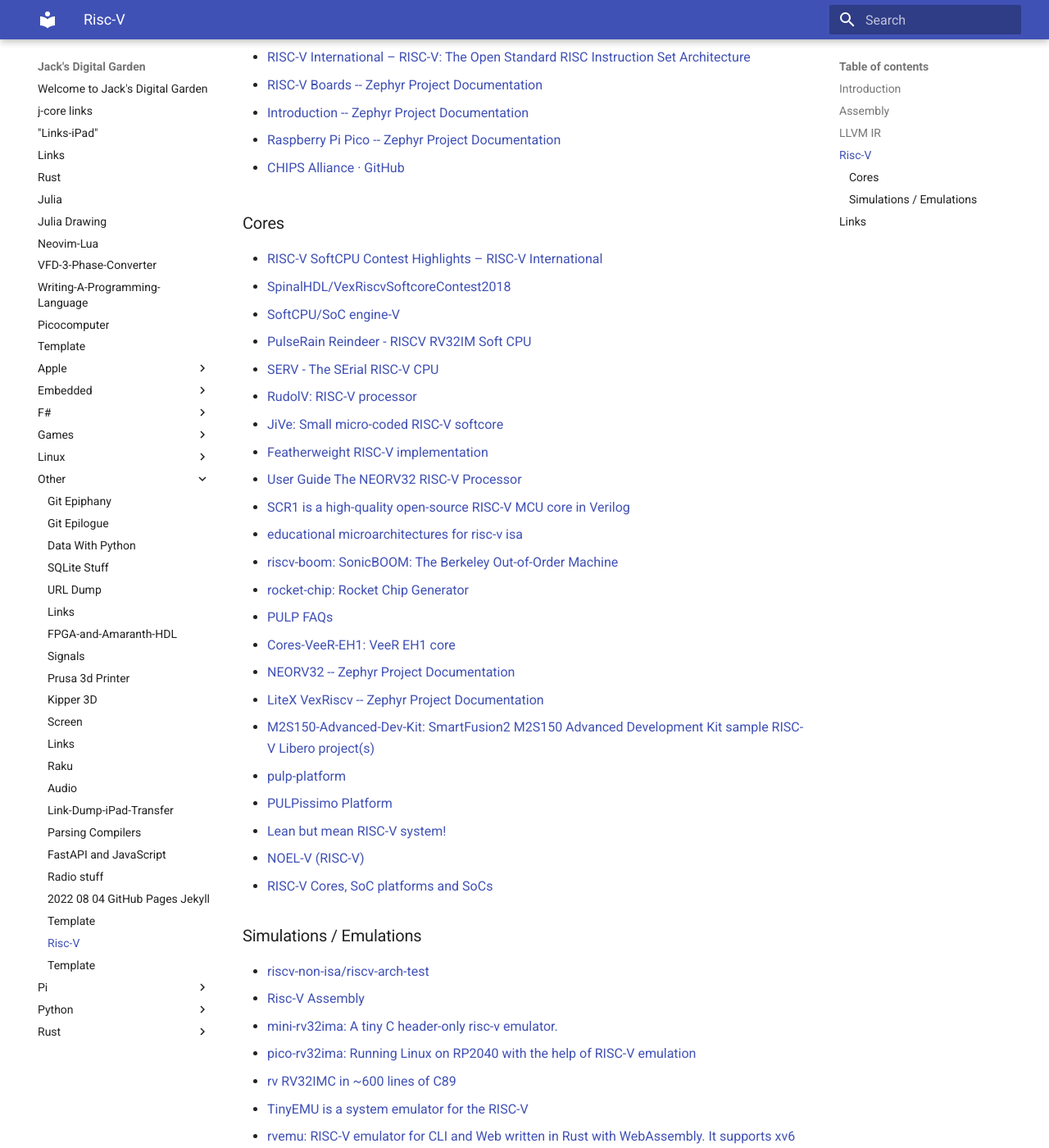
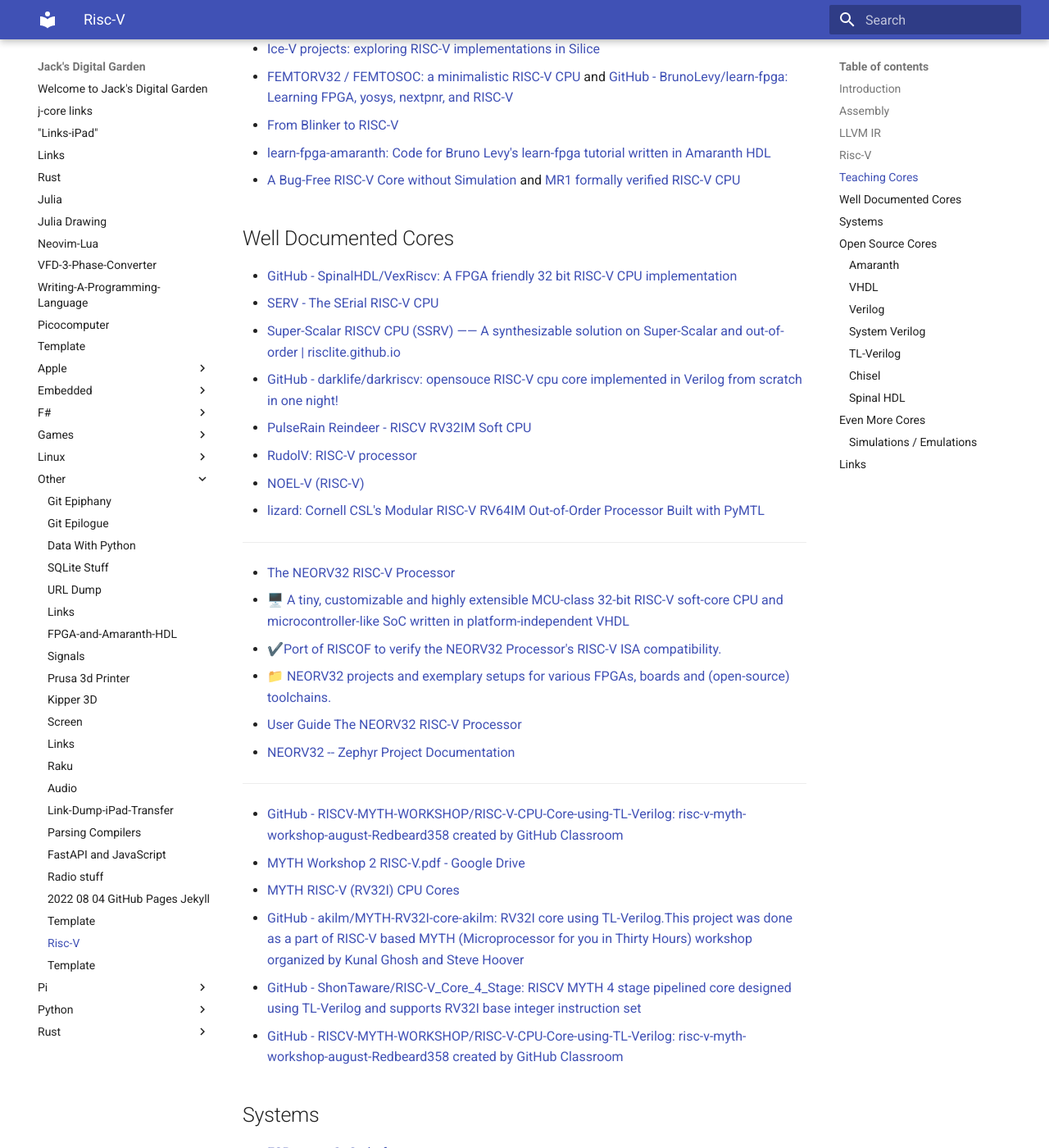
Before and after one commit to jchidley/mkdocs-material-test, an MkDocs documentation site: the page built from docs/Other/2023-09-22-Risc-V.md, in a window 1280 px wide and 1400 px high, scrolled down 1456 px. Shown: the whole window at 82% size. Built offline with MkDocs 1.6.1 and Material for MkDocs 9.7.7, drawn with Linux system fonts in a browser that asks for light colours; some of the changed text lies outside the part shown.

Commit message:
Reorganised Everything

```diff
--- a/docs/Other/2023-09-22-Risc-V.md
+++ b/docs/Other/2023-09-22-Risc-V.md
@@ -31,23 +31,9 @@
 * [Copy Hunting | TigerBeetle](https://tigerbeetle.com/blog/2023-07-26-copy-hunting/)
 * [A Gentle Introduction to LLVM IR · mcyoung](https://mcyoung.xyz/2023/08/01/llvm-ir/)
 
-
 ## Risc-V
 
 * [RV32I Introduction](https://youtube.com/playlist?list=PL3by7evD3F53Dz2RiB47Ztp9l_piGVuus&si=tc9N5EjrUwVunCBr)
-
-* [The NEORV32 RISC-V Processor](https://stnolting.github.io/neorv32/)
-* [GitHub - SpinalHDL/VexRiscv: A FPGA friendly 32 bit RISC-V CPU implementation](https://github.com/SpinalHDL/VexRiscv)
-* [Ice-V projects: exploring RISC-V implementations in Silice](https://github.com/sylefeb/Silice/blob/master/projects/ice-v/README.md)
-* [FEMTORV32 / FEMTOSOC: a minimalistic RISC-V CPU](https://github.com/BrunoLevy/learn-fpga/tree/master/FemtoRV)
-* [SERV - The SErial RISC-V CPU](https://github.com/olofk/serv)
-* [🖥️ A tiny, customizable and highly extensible MCU-class 32-bit RISC-V soft-core CPU and microcontroller-like SoC written in platform-independent VHDL.](https://github.com/stnolting/neorv32)
-* [✔️Port of RISCOF to verify the NEORV32 Processor's RISC-V ISA compatibility.](https://github.com/stnolting/neorv32-riscof)
-* [📁 NEORV32 projects and exemplary setups for various FPGAs, boards and (open-source) toolchains.](https://github.com/stnolting/neorv32-setups)
-* [Linux on LiteX-VexRiscv](https://github.com/litex-hub/linux-on-litex-vexriscv)
-
----
-
 * [The Zephyr Project – A proven RTOS ecosystem, by developers, for developers.](https://www.zephyrproject.org)
 * [RISC-V International – RISC-V: The Open Standard RISC Instruction Set Architecture](https://riscv.org)
 * [RISC-V Boards -- Zephyr Project Documentation](https://docs.zephyrproject.org/latest/boards/riscv/index.html)
@@ -57,30 +43,117 @@
 
 * [CHIPS Alliance · GitHub](https://github.com/chipsalliance)
 
-### Cores
+## Teaching Cores
 
-* [RISC-V SoftCPU Contest Highlights – RISC-V International](https://riscv.org/blog/2018/12/risc-v-softcpu-contest-highlights/)
-* [SpinalHDL/VexRiscvSoftcoreContest2018](https://github.com/SpinalHDL/VexRiscvSoftcoreContest2018)
+* [Designing a CPU in VHDL, Part 15: Introducing RPU](https://domipheus.com/blog/designing-a-cpu-in-vhdl-part-15-introducing-rpu/)
+* [Designing a CPU in VHDL](https://domipheus.com/blog/designing-a-cpu-in-vhdl-part-1-rationale-tools-method/)
+* [GitHub - Domipheus/RPU: Basic RISC-V CPU implementation in VHDL.](https://github.com/Domipheus/RPU)
+* [rsd Wiki](https://github.com/rsd-devel/rsd/wiki/en-home) and [RSD: RISC-V Out-of-Order Superscalar Processor](https://github.com/rsd-devel/rsd)
+* [Ice-V projects: exploring RISC-V implementations in Silice](https://github.com/sylefeb/Silice/blob/master/projects/ice-v/README.md)
+* [FEMTORV32 / FEMTOSOC: a minimalistic RISC-V CPU](https://github.com/BrunoLevy/learn-fpga/tree/master/FemtoRV) and [GitHub - BrunoLevy/learn-fpga: Learning FPGA, yosys, nextpnr, and RISC-V](https://github.com/BrunoLevy/learn-fpga/tree/master)
+* [From Blinker to RISC-V](https://github.com/BrunoLevy/learn-fpga/blob/master/FemtoRV/TUTORIALS/FROM_BLINKER_TO_RISCV/README.md)
+* [learn-fpga-amaranth: Code for Bruno Levy's learn-fpga tutorial written in Amaranth HDL](https://github.com/bl0x/learn-fpga-amaranth)
+* [A Bug-Free RISC-V Core without Simulation](https://tomverbeure.github.io/risc-v/2018/11/19/A-Bug-Free-RISC-V-Core-without-Simulation.html) and [MR1 formally verified RISC-V CPU](https://github.com/tomverbeure/mr1)
+
+## Well Documented Cores
+
+* [GitHub - SpinalHDL/VexRiscv: A FPGA friendly 32 bit RISC-V CPU implementation](https://github.com/SpinalHDL/VexRiscv)
+* [SERV - The SErial RISC-V CPU](https://github.com/olofk/serv)
+* [Super-Scalar RISCV CPU (SSRV) —— A synthesizable solution on Super-Scalar and out-of-order | risclite.github.io](https://risclite.github.io)
+* [GitHub - darklife/darkriscv: opensouce RISC-V cpu core implemented in Verilog from scratch in one night!](https://github.com/darklife/darkriscv)
+* [PulseRain Reindeer - RISCV RV32IM Soft CPU](https://github.com/PulseRain/Reindeer)
+* [RudolV: RISC-V processor](https://github.com/bobbl/rudolv)
+* [NOEL-V (RISC-V)](https://www.gaisler.com/index.php/products/processors/noel-v)
+* [lizard: Cornell CSL's Modular RISC-V RV64IM Out-of-Order Processor Built with PyMTL](https://github.com/cornell-brg/lizard)
+
+---
+
+* [The NEORV32 RISC-V Processor](https://stnolting.github.io/neorv32/)
+* [🖥️ A tiny, customizable and highly extensible MCU-class 32-bit RISC-V soft-core CPU and microcontroller-like SoC written in platform-independent VHDL](https://github.com/stnolting/neorv32)
+* [✔️Port of RISCOF to verify the NEORV32 Processor's RISC-V ISA compatibility.](https://github.com/stnolting/neorv32-riscof)
+* [📁 NEORV32 projects and exemplary setups for various FPGAs, boards and (open-source) toolchains.](https://github.com/stnolting/neorv32-setups)
+* [User Guide The NEORV32 RISC-V Processor](https://stnolting.github.io/neorv32/ug/)
+* [NEORV32 -- Zephyr Project Documentation](https://docs.zephyrproject.org/latest/boards/riscv/neorv32/doc/index.html)
+
+---
+
+* [GitHub - RISCV-MYTH-WORKSHOP/RISC-V-CPU-Core-using-TL-Verilog: risc-v-myth-workshop-august-Redbeard358 created by GitHub Classroom](https://github.com/RISCV-MYTH-WORKSHOP/RISC-V-CPU-Core-using-TL-Verilog)
+* [MYTH Workshop 2 RISC-V.pdf - Google Drive](https://drive.google.com/file/d/1tqvXmFru31-tezDX30jTNJoLcQk308UM/view)
+* [MYTH RISC-V (RV32I) CPU Cores](https://github.com/stevehoover/RISC-V_MYTH_Workshop/blob/master/student_projects.md)
+* [GitHub - akilm/MYTH-RV32I-core-akilm: RV32I core using TL-Verilog.This project was done as a part of RISC-V based MYTH (Microprocessor for you in Thirty Hours) workshop organized by Kunal Ghosh and Steve Hoover](https://github.com/akilm/MYTH-RV32I-core-akilm)
+* [GitHub - ShonTaware/RISC-V_Core_4_Stage: RISCV MYTH 4 stage pipelined core designed using TL-Verilog and supports RV32I base integer instruction set](https://github.com/ShonTaware/RISC-V_Core_4_Stage)
+* [GitHub - RISCV-MYTH-WORKSHOP/RISC-V-CPU-Core-using-TL-Verilog: risc-v-myth-workshop-august-Redbeard358 created by GitHub Classroom](https://github.com/RISCV-MYTH-WORKSHOP/RISC-V-CPU-Core-using-TL-Verilog)
+
+## Systems
+
+* [ESP - open SoC platform](https://esp.cs.columbia.edu/docs/)
+* [Welcome to Chipyard’s documentation](https://chipyard.readthedocs.io/en/latest/index.html)
+* [PicoSoC - A simple example SoC using PicoRV32](https://github.com/YosysHQ/picorv32/tree/master/picosoc)
+* [Riscy-SoC: Riscy-SoC is SoC based on RISC-V CPU core, designed in Verilog](https://github.com/AleksandarKostovic/Riscy-SoC)
+* [rocket-chip: Rocket Chip Generator](https://github.com/chipsalliance/rocket-chip)
+* [Enjoy-Digital » FPGA-based design services and Open-Source](http://www.enjoy-digital.fr)
+* [Linux on LiteX-VexRiscv](https://github.com/litex-hub/linux-on-litex-vexriscv)
+* [LiteX VexRiscv -- Zephyr Project Documentation](https://docs.zephyrproject.org/latest/boards/riscv/litex_vexriscv/doc/index.html)
+* [VexRiscv: A FPGA friendly 32 bit RISC-V CPU implementation](https://github.com/SpinalHDL/VexRiscv#briey-soc)
+* [SoC toplevel (Pinsec) — SpinalHDL documentation](https://spinalhdl.github.io/SpinalDoc-RTD/master/SpinalHDL/Legacy/pinsec/hardware_toplevel.html)
+* [ReonV is a modified version of the Leon3, a synthesisable VHDL model of a 32-bit processor originally compliant with the SPARC V8 architecture, now changed to RISC-V ISA.](https://github.com/lcbcFoo/ReonV)
+* [PULP FAQs](https://pulp-platform.org/index.html)
+* [This is the top-level project for the PULPissimo Platform. It instantiates a PULPissimo open-source system with a PULP SoC domain, but no cluster.](https://github.com/pulp-platform/pulpissimo)
+* [pulpino: An open-source microcontroller system based on RISC-V](https://github.com/pulp-platform/pulpino)
+
+## Open Source Cores
+
+### Amaranth
+
+* [icicle: 32-bit RISC-V system on chip for iCE40 and ECP5 FPGAs](https://github.com/grahamedgecombe/icicle)
+* [minerva: A 32-bit RISC-V soft processor](https://github.com/minerva-cpu/minerva)
+
+### VHDL
+
+* [Instant SoC](https://www.fpga-cores.com/instant-soc/) using C++
+
+### Verilog
+
+* [SCR1 is a high-quality open-source RISC-V MCU core in Verilog](https://github.com/syntacore/scr1)
 * [SoftCPU/SoC engine-V](https://github.com/micro-FPGA/engine-V)
-* [PulseRain Reindeer - RISCV RV32IM Soft CPU](https://github.com/PulseRain/Reindeer)
-* [SERV - The SErial RISC-V CPU](https://github.com/olofk/serv)
-* [RudolV: RISC-V processor](https://github.com/bobbl/rudolv)
 * [JiVe: Small micro-coded RISC-V softcore](https://github.com/fredrequin/JiVe)
+* [riscv-steel-core: Processor core implementing the base RV32I instruction set of the RISC-V ISA](https://github.com/riscv-steel/riscv-steel-core/tree/main)
+* [mriscv: A 32-bit Microcontroller featuring a RISC-V core](https://github.com/onchipuis/mriscv)
+* [riscv: RISC-V CPU Core (RV32IM)](https://github.com/ultraembedded/riscv)
+* [biriscv: 32-bit Superscalar RISC-V CPU](https://github.com/ultraembedded/biriscv)
+
+### System Verilog
+
 * [Featherweight RISC-V implementation](https://github.com/Featherweight-IP/fwrisc)
-* [User Guide The NEORV32 RISC-V Processor](https://stnolting.github.io/neorv32/ug/)
+* [VeeR EH1 core](https://github.com/chipsalliance/Cores-VeeR-EH1)
+* [sfu-rcl / Taiga-project · GitLab](https://gitlab.com/sfu-rcl/taiga-project)
+* [Lean but mean RISC-V system!](https://github.com/pulp-platform/snitch)
+* [RoaLogic/RV12: RISC-V CPU Core](https://github.com/RoaLogic/RV12/tree/master)
+* [SCRX Processor IP by Syntacore](https://syntacore.com/page/products/processor-ip)
 * [SCR1 is a high-quality open-source RISC-V MCU core in Verilog](https://github.com/syntacore/scr1)
+* [Ibex is a small 32 bit RISC-V CPU core, previously known as zero-riscy.](https://github.com/lowRISC/ibex)
+* [Ibex: An embedded 32 bit RISC-V CPU core -- Ibex Documentation](https://ibex-core.readthedocs.io/en/latest/index.html)
+* [A demo system for Ibex including debug support and some peripherals](https://github.com/lowrisc/ibex-demo-system)
+
+### TL-Verilog
+
+* [WARP-V Core Configurator](https://warp-v.org)
+* [WARP-V is an open-source RISC-V CPU core generator written in TL-Verilog.](https://github.com/stevehoover/warp-v)
+
+### Chisel
+
 * [educational microarchitectures for risc-v isa](https://github.com/ucb-bar/riscv-sodor)
 * [riscv-boom: SonicBOOM: The Berkeley Out-of-Order Machine](https://github.com/riscv-boom/riscv-boom)
-* [rocket-chip: Rocket Chip Generator](https://github.com/chipsalliance/rocket-chip)
-* [PULP FAQs](https://www.pulp-platform.org)
-* [Cores-VeeR-EH1: VeeR EH1 core](https://github.com/chipsalliance/Cores-VeeR-EH1)
-* [NEORV32 -- Zephyr Project Documentation](https://docs.zephyrproject.org/latest/boards/riscv/neorv32/doc/index.html)
-* [LiteX VexRiscv -- Zephyr Project Documentation](https://docs.zephyrproject.org/latest/boards/riscv/litex_vexriscv/doc/index.html)
-* [M2S150-Advanced-Dev-Kit: SmartFusion2 M2S150 Advanced Development Kit sample RISC-V Libero project(s)](https://github.com/RISCV-on-Microsemi-FPGA/M2S150-Advanced-Dev-Kit)
-* [pulp-platform](https://github.com/pulp-platform)
-* [PULPissimo Platform](https://github.com/pulp-platform/pulpissimo)
-* [Lean but mean RISC-V system!](https://github.com/pulp-platform/snitch)
-* [NOEL-V (RISC-V)](https://www.gaisler.com/index.php/products/processors/noel-v)
+
+### Spinal HDL
+
+* [SpinalHDL/VexRiscvSoftcoreContest2018](https://github.com/SpinalHDL/VexRiscvSoftcoreContest2018)
+
+## Even More Cores
+
+* [Exchange – RISC-V International](https://riscv.org/exchange/)
+* [RISC-V SoftCPU Contest Highlights – RISC-V International](https://riscv.org/blog/2018/12/risc-v-softcpu-contest-highlights/)
+* [OpenHW Group · GitHub](https://github.com/openhwgroup)
 * [RISC-V Cores, SoC platforms and SoCs](https://github.com/riscvarchive/riscv-cores-list)
 
 ### Simulations / Emulations
@@ -104,7 +177,6 @@
 ## Links
 
 <!-- markdownlint-disable MD034 -->
-* https://example.com
 <!-- markdownlint-enable MD034 -->
 * [Posts · mcyoung](https://mcyoung.xyz/posts.html)
 * [GitHub - lowRISC/opentitan: OpenTitan: Open source silicon root of trust](https://github.com/lowRISC/opentitan)
```
Also changed, not shown: other parts of docs/Other/2023-09-22-Risc-V.md (+2 -2 lines).
